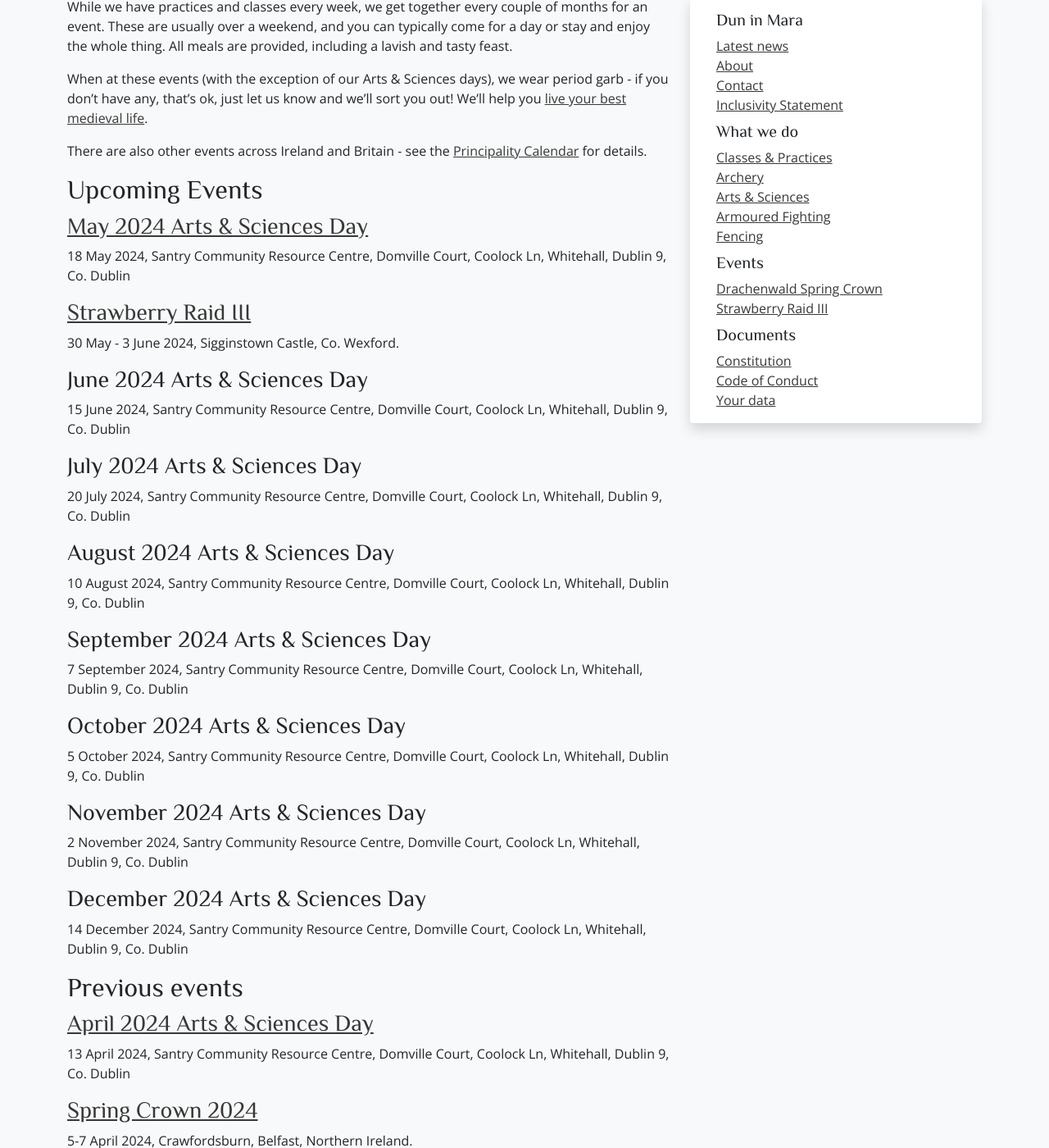
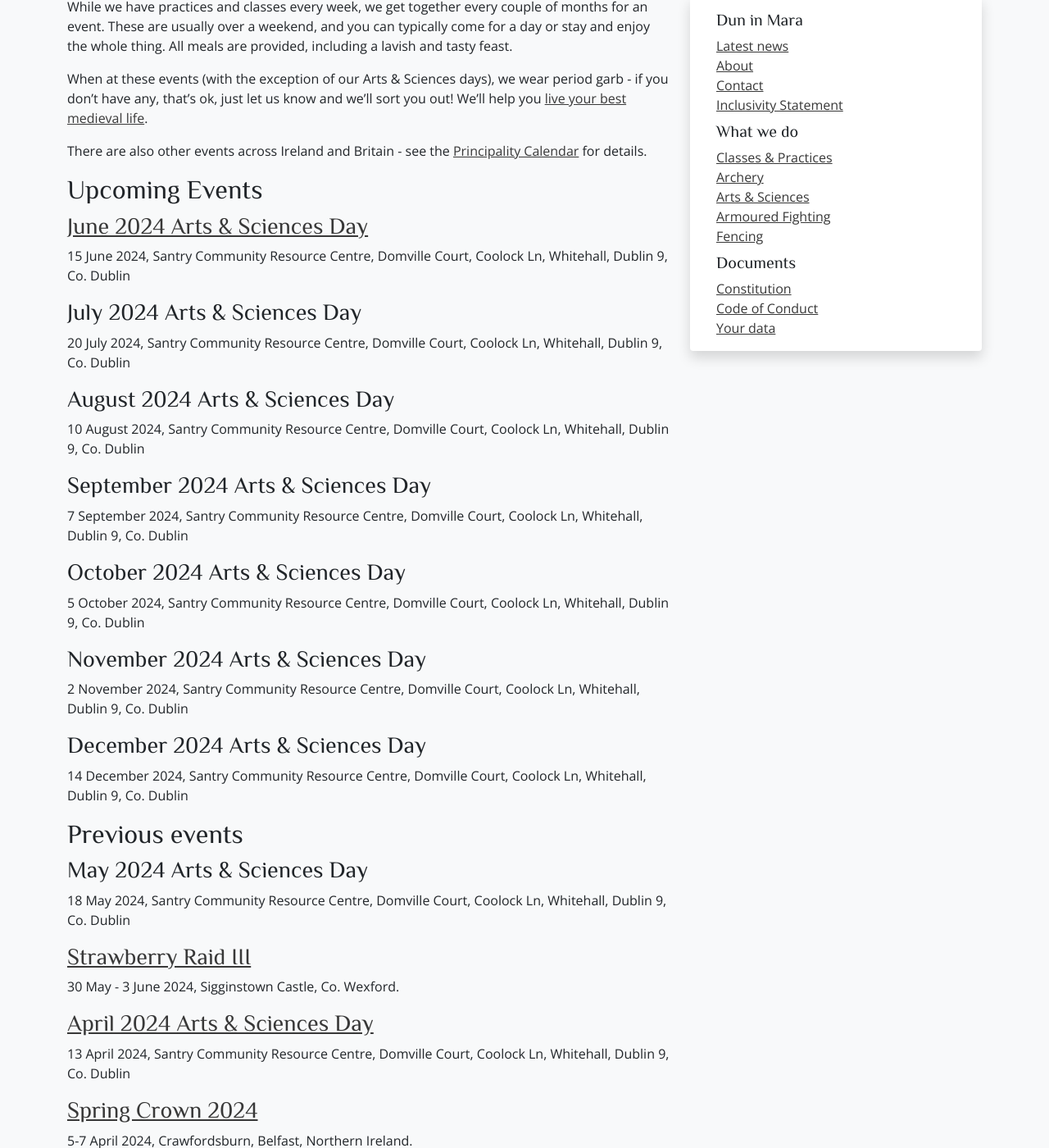
Before and after one commit to drachenwald/dun-in-mara, a Jekyll site: the page built from events/index.md, in a window 1280 px wide and 1400 px high, scrolled down 277 px. Shown: the whole window at 82% size. Built offline with Jekyll 4.4.1, drawn with Linux system fonts in a browser that asks for light colours; comment, search, counter and statistics services are not loaded.

Commit message:
Events Updates post-SR

```diff
--- a/_includes/sidebar-default.html
+++ b/_includes/sidebar-default.html
@@ -12,9 +12,8 @@
       <li class="nav-item p-0"><a href="/armoured-fighting">Armoured Fighting</a></li>
       <li class="nav-item p-0"><a href="/historical-fencing">Fencing</a></li>
 
-      <li class="nav-item pt-2"><h5>Events</h5></li>
-      <li class="nav-item p-0"><a href="/events/2024/crown/">Drachenwald Spring Crown</a></li>
-      <li class="nav-item p-0"><a href="/events/2024/strawberry-raid-iii/">Strawberry Raid III</a></li>
+      <!-- <li class="nav-item pt-2"><h5>Events</h5></li>
+      <li class="nav-item p-0"><a href="/events/2024/crown/">Drachenwald Spring Crown</a></li> -->
 
       <li class="nav-item pt-2"><h5>Documents</h5></li>
       <li class="nav-item p-0"><a href="/about/constitution">Constitution</a></li>
--- a/events/index.md
+++ b/events/index.md
@@ -9,13 +9,7 @@ There are also other events across Ireland and Britain - see the [Principality C
 
 ## Upcoming Events
 
-### [May 2024 Arts & Sciences Day](https://fienta.com/arts-sciences-day-85339)
-18 May 2024, Santry Community Resource Centre, Domville Court, Coolock Ln, Whitehall, Dublin 9, Co. Dublin
-
-### [Strawberry Raid III](/events/2024/strawberry-raid-iii/)
-30 May - 3 June 2024, Sigginstown Castle, Co. Wexford.
-
-### June 2024 Arts & Sciences Day
+### [June 2024 Arts & Sciences Day](https://fienta.com/arts-sciences-day-85340)
 15 June 2024, Santry Community Resource Centre, Domville Court, Coolock Ln, Whitehall, Dublin 9, Co. Dublin
 
 ### July 2024 Arts & Sciences Day
```
Also changed, not shown: other parts of events/index.md (+7 -0 lines).
